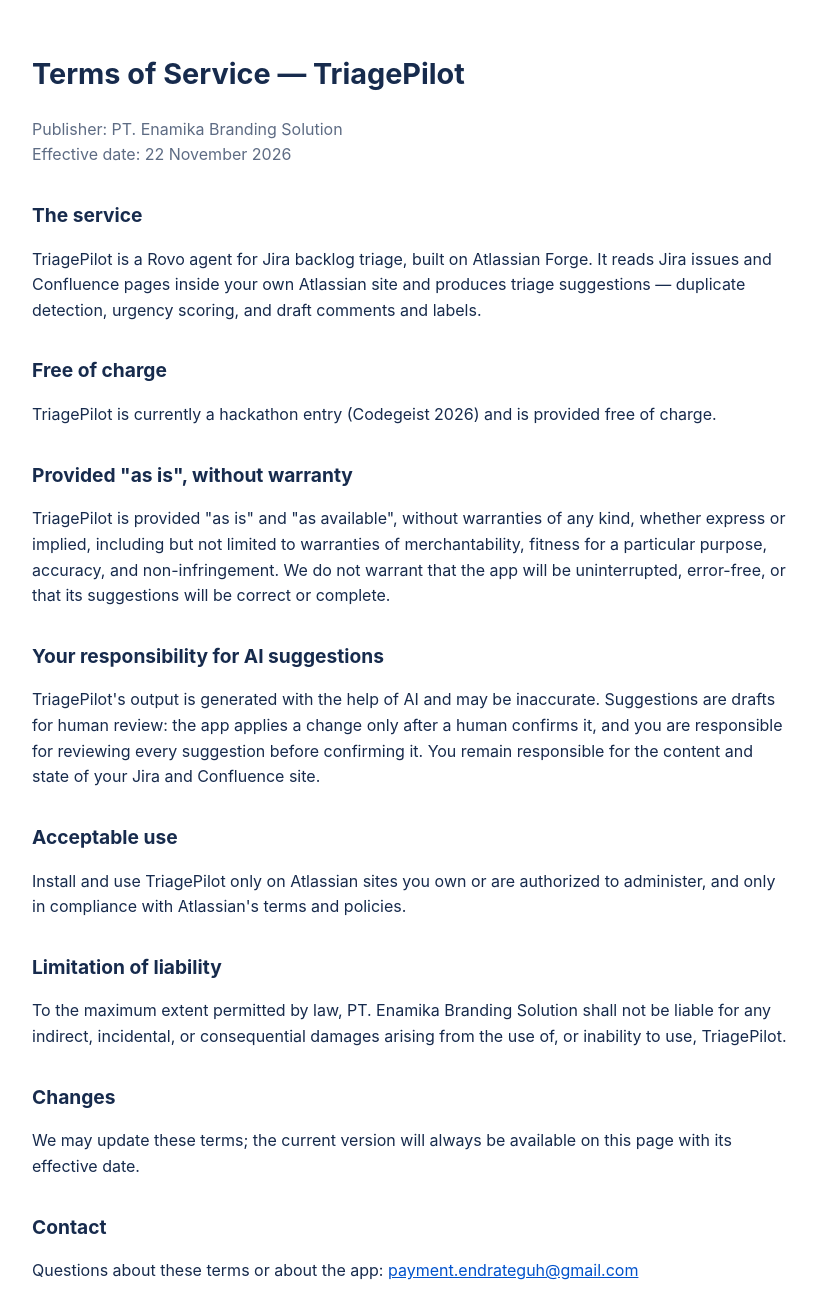
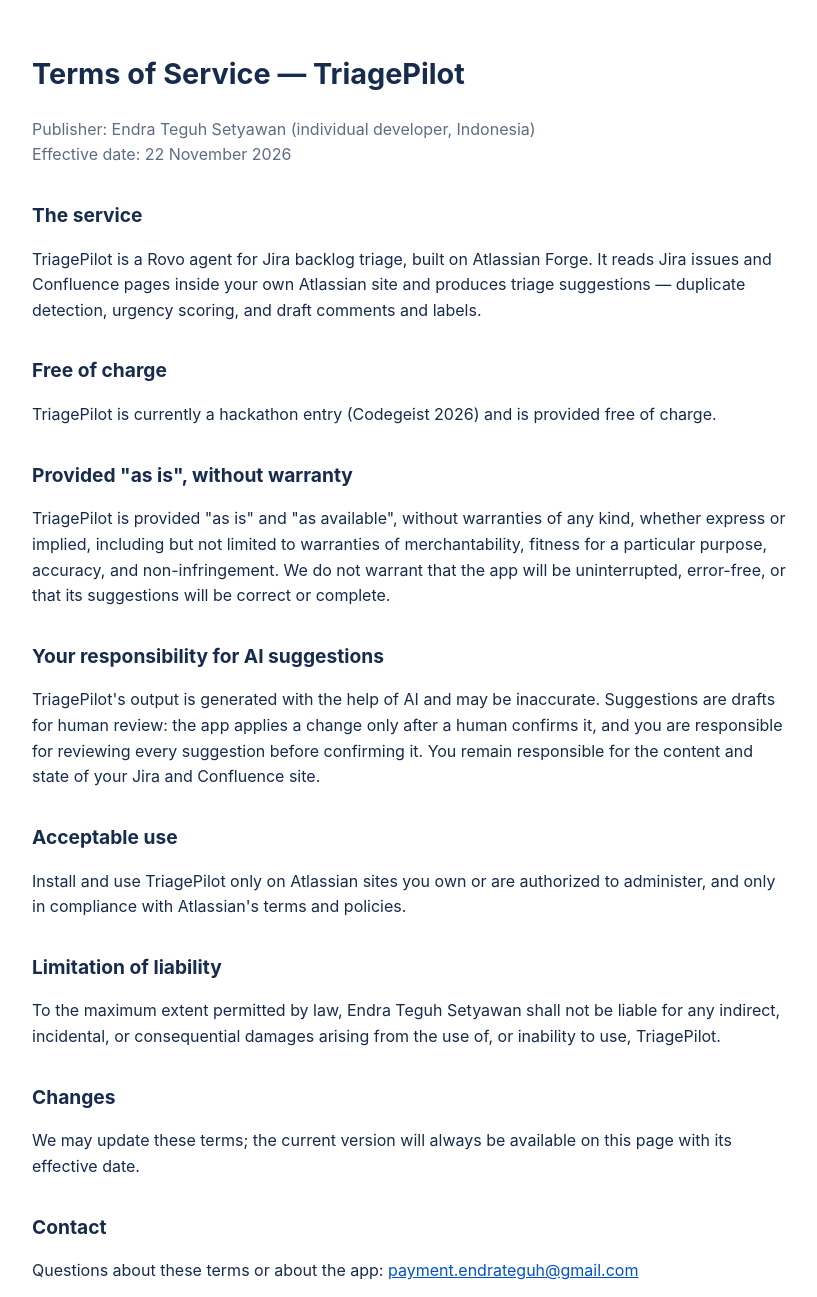
Before and after one commit to rumangsanya/triagepilot, a plain HTML site: page docs/terms.html in a window 1280 px wide. Shown: the top 1297 px of the page, without its empty margins (228-1045 px from the left). Drawn offline with Linux system fonts and the light colour scheme.

Commit message:
Name publisher as individual developer Endra Teguh Setyawan

```diff
--- a/docs/terms.html
+++ b/docs/terms.html
@@ -14,7 +14,7 @@
 </head>
 <body>
 <h1>Terms of Service — TriagePilot</h1>
-<p class="meta">Publisher: PT. Enamika Branding Solution<br>
+<p class="meta">Publisher: Endra Teguh Setyawan (individual developer, Indonesia)<br>
 Effective date: 22 November 2026</p>
 
 <h2>The service</h2>
@@ -33,7 +33,7 @@ Effective date: 22 November 2026</p>
 <p>Install and use TriagePilot only on Atlassian sites you own or are authorized to administer, and only in compliance with Atlassian's terms and policies.</p>
 
 <h2>Limitation of liability</h2>
-<p>To the maximum extent permitted by law, PT. Enamika Branding Solution shall not be liable for any indirect, incidental, or consequential damages arising from the use of, or inability to use, TriagePilot.</p>
+<p>To the maximum extent permitted by law, Endra Teguh Setyawan shall not be liable for any indirect, incidental, or consequential damages arising from the use of, or inability to use, TriagePilot.</p>
 
 <h2>Changes</h2>
 <p>We may update these terms; the current version will always be available on this page with its effective date.</p>
```
Also changed, not shown: docs/index.html (+1 -1 lines), docs/privacy.html (+1 -1 lines), 1 other file.
